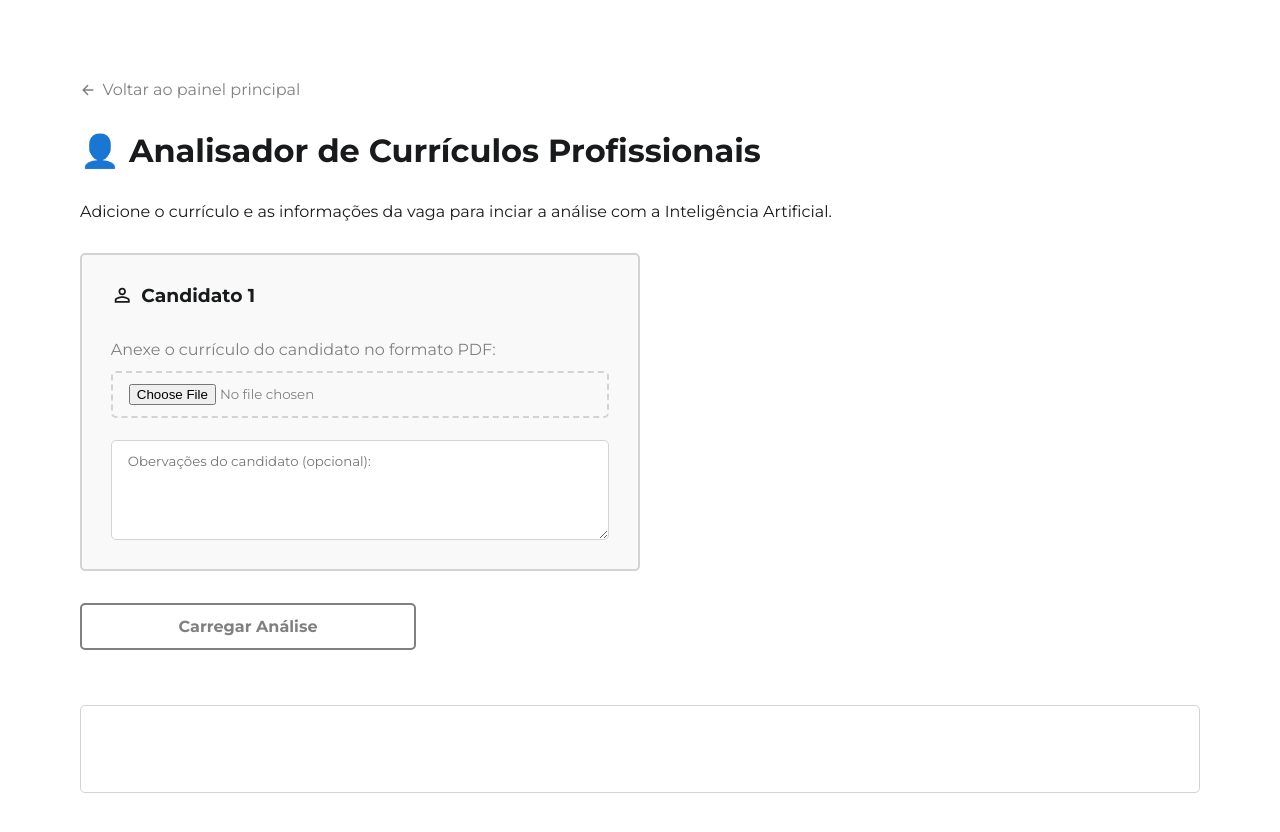
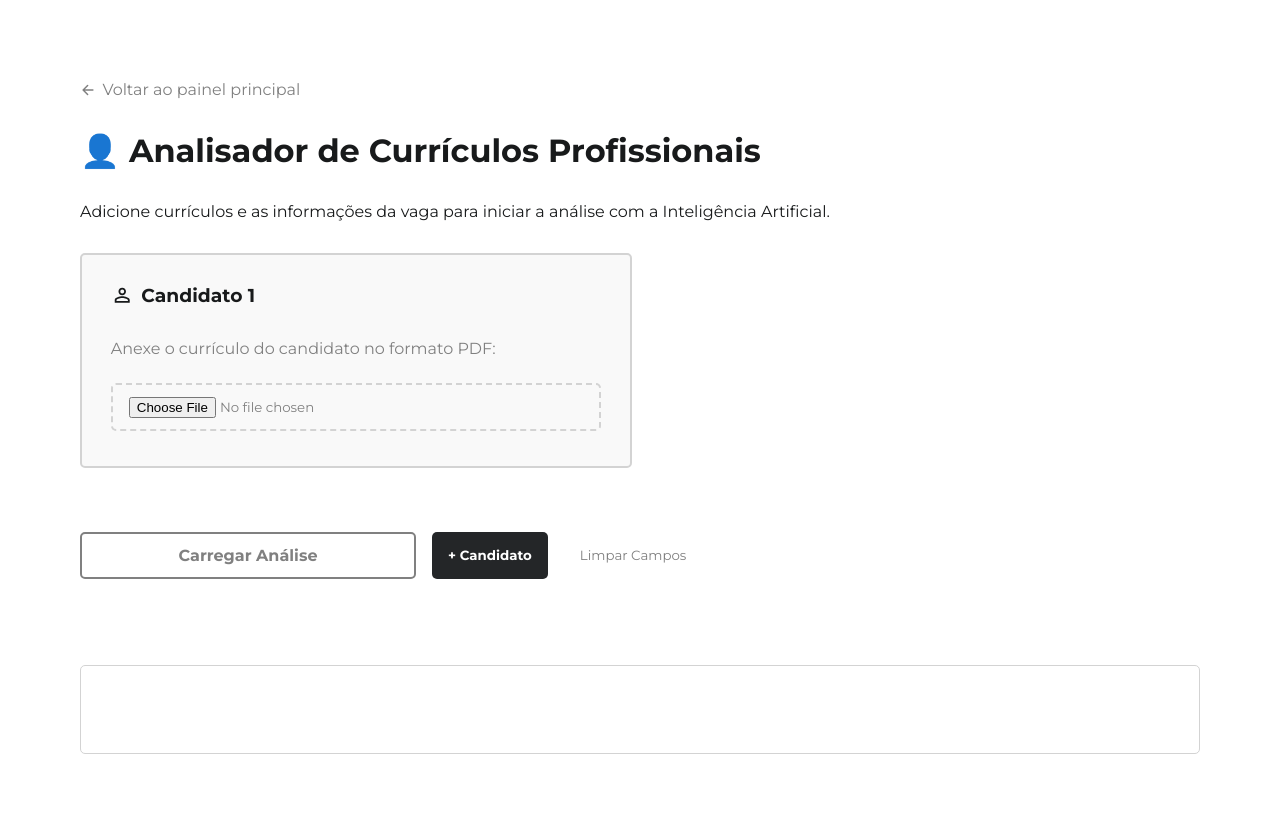
Before and after one commit to AntonyHaro/talent-engine, a React (Vite) app: page /cv-analyzer in a window 1280 px wide. Shown: the top 832 px of the page. Built offline with nearby package versions, Linux system fonts and the light colour scheme.

Commit message:
arquitetura multi arquivos funcionando na feature cv-analyzer

```diff
--- a/src/pages/cv-analyzer/CvAnalyzer.jsx
+++ b/src/pages/cv-analyzer/CvAnalyzer.jsx
@@ -1,4 +1,4 @@
-import { useState } from "react";
+import { useState, useRef } from "react";
 import axios from "axios";
 
 import MarkdownComponent from "../../components/markdown-component/MarkdownComponent";
@@ -9,16 +9,32 @@ import { MdOutlinePersonOutline } from "react-icons/md";
 
 import styles from "./CvAnalyzer.module.css";
 
-
 export default function CvAnalyzer() {
-    const [file, setFile] = useState(null);
+    const [cvFiles, setCvFiles] = useState([{ file: null }]);
     const [job, setJob] = useState("");
     const [loading, setLoading] = useState(false);
     const [error, setError] = useState(null);
     const [analysis, setAnalysis] = useState("");
+    const fileInputRefs = useRef([]);
 
-    const handleFileChange = (event) => {
-        setFile(event.target.files[0]);
+    const resetAnalysis = () => {
+        setCvFiles([]);
+        setJob("");
+        setAnalysis("");
+        setError(null);
+        fileInputRefs.current.forEach((ref) => {
+            if (ref) ref.value = "";
+        });
+    };
+
+    const addCvForm = () => {
+        setCvFiles([...cvFiles, { file: null }]);
+    };
+
+    const handleFileChange = (event, index) => {
+        const newFiles = [...cvFiles];
+        newFiles[index] = { file: event.target.files[0] };
+        setCvFiles(newFiles);
     };
 
     const handleJobChange = (event) => {
@@ -26,19 +42,23 @@ export default function CvAnalyzer() {
     };
 
     const handleAnalysis = async () => {
-        if (!file) {
-            alert("Nenhum arquivo selecionado.");
+        if (cvFiles.length === 0 || cvFiles.some((cv) => !cv.file)) {
+            alert("Selecione pelo menos um arquivo de currículo.");
             return;
         }
 
-        if (!file.name.endsWith(".pdf")) {
-            alert("Somente arquivos PDF são suportados.");
+        if (cvFiles.some((cv) => !cv.file.name.endsWith(".pdf"))) {
+            alert("Todos os arquivos devem estar no formato PDF.");
             return;
         }
 
         const formData = new FormData();
-        formData.append("file", file);
-        formData.append("message", job);
+        cvFiles.forEach((cv, index) => {
+            formData.append(`file`, cv.file);
+            console.log(cv.file);
+        });
+
+        // formData.append("message", job);
 
         setLoading(true);
         setError(null);
@@ -55,6 +75,7 @@ export default function CvAnalyzer() {
                 }
             );
 
+            console.log(data);
             setAnalysis(data.response);
         } catch (error) {
             console.log(error);
@@ -71,20 +92,19 @@ export default function CvAnalyzer() {
                 👤 Analisador de Currículos Profissionais
             </h1>
             <p>
-                Adicione o currículo e as informações da vaga para inciar a
+                Adicione currículos e as informações da vaga para iniciar a
                 análise com a Inteligência Artificial.
             </p>
-            <form
-                onSubmit={(e) => {
-                    e.preventDefault();
-                    handleAnalysis();
-                }}
-                className={styles.form}
-            >
-                <div className={styles.cvForms}>
-                    <div className={styles.cvForm}>
+            <div className={styles.cvForms}>
+                {cvFiles.map((cv, index) => (
+                    <div
+                        key={index}
+                        className={`${styles.cvForm} ${
+                            cvFiles.length === 1 ? styles.unique : ""
+                        }`}
+                    >
                         <h3>
-                            <MdOutlinePersonOutline /> Candidato 1
+                            <MdOutlinePersonOutline /> Candidato {index + 1}
                         </h3>
                         <div className={styles.input}>
                             <p>
@@ -92,30 +112,38 @@ export default function CvAnalyzer() {
                             </p>
                             <input
                                 type="file"
-                                id="file-input"
-                                name="file-input"
-                                onChange={handleFileChange}
+                                name={`file-input-${index}`}
+                                onChange={(event) =>
+                                    handleFileChange(event, index)
+                                }
                                 className={styles.fileInput}
-                            />
-                        </div>
-                        <div className={styles.input}>
-                            <textarea
-                                value={job}
-                                onChange={handleJobChange}
-                                placeholder="Obervações do candidato (opcional):"
-                                style={{ height: "100px", resize: "vertical" }}
+                                ref={(el) =>
+                                    (fileInputRefs.current[index] = el)
+                                }
                             />
                         </div>
                     </div>
-                </div>
-
+                ))}
+            </div>
+            <div className={styles.actions}>
                 <SubmitButton
                     text={"Carregar Análise"}
                     loadingMessage={"Carregando..."}
                     loading={loading}
                     width={"30%"}
+                    onClick={handleAnalysis}
                 />
-            </form>
+                <button className={styles.addButton} onClick={addCvForm}>
+                    + Candidato
+                </button>
+                <button
+                    type="button"
+                    className={styles.resetButton}
+                    onClick={resetAnalysis}
+                >
+                    Limpar Campos
+                </button>
+            </div>
 
             {error && <p className={styles.error}>Erro: {error}</p>}
 
--- a/src/pages/cv-analyzer/CvAnalyzer.module.css
+++ b/src/pages/cv-analyzer/CvAnalyzer.module.css
@@ -1,6 +1,7 @@
 .cvForms {
+    width: 100%;
     display: grid;
-    grid-template-columns: repeat(auto-fit, minmax(500px, 1fr));
+    grid-template-columns: 1fr 1fr;
     gap: 1rem;
     margin-bottom: 2rem;
 }
@@ -12,9 +13,12 @@
     background: #f9f9f9;
     display: grid;
     gap: 1rem;
-    min-width: 500px;
-    max-width: 50%;
     transition: 0.2s ease-out;
+}
+
+.unique {
+    /* max-width: 50%; */
+    width: 100%;
 }
 
 .cvForm:hover {
@@ -22,7 +26,7 @@
 }
 
 .cvForm h3 {
-    margin-bottom: 1.1rem;
+    margin-bottom: 1rem;
     display: flex;
     gap: 0.5rem;
     align-items: center;
@@ -52,6 +56,10 @@
     /* font-size: 1.5em; */
     color: gray;
     transition: 0.2s ease-out;
+
+    p {
+        margin-bottom: 0.9rem;
+    }
 }
 
 .input:hover {
--- a/src/pages/job-comparator/JobComparator.jsx
+++ b/src/pages/job-comparator/JobComparator.jsx
@@ -158,7 +158,7 @@ export default function JobComparator() {
                     onClick={handleComparator}
                 />
                 <button className={styles.addButton} onClick={addJob}>
-                    Adicionar Vaga
+                    + Vaga
                 </button>
                 <button
                     className={styles.resetButton}
```
